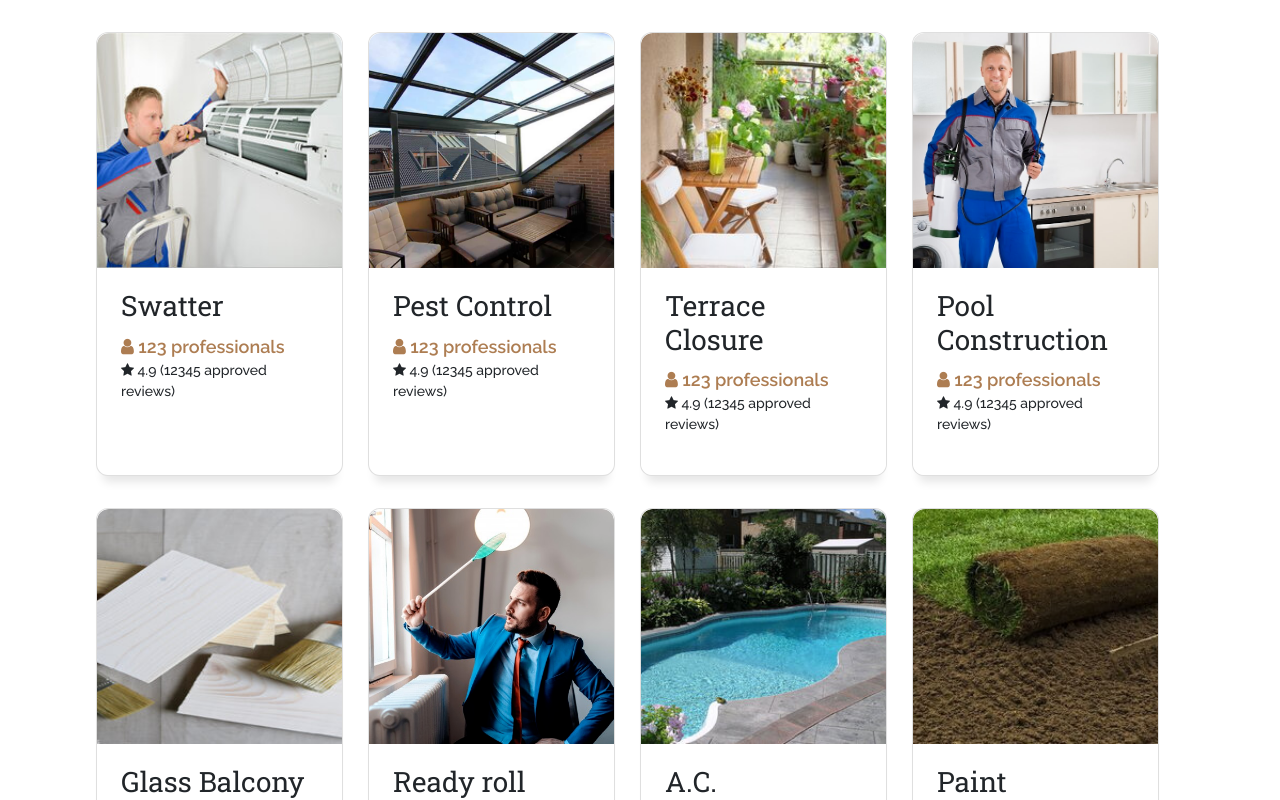
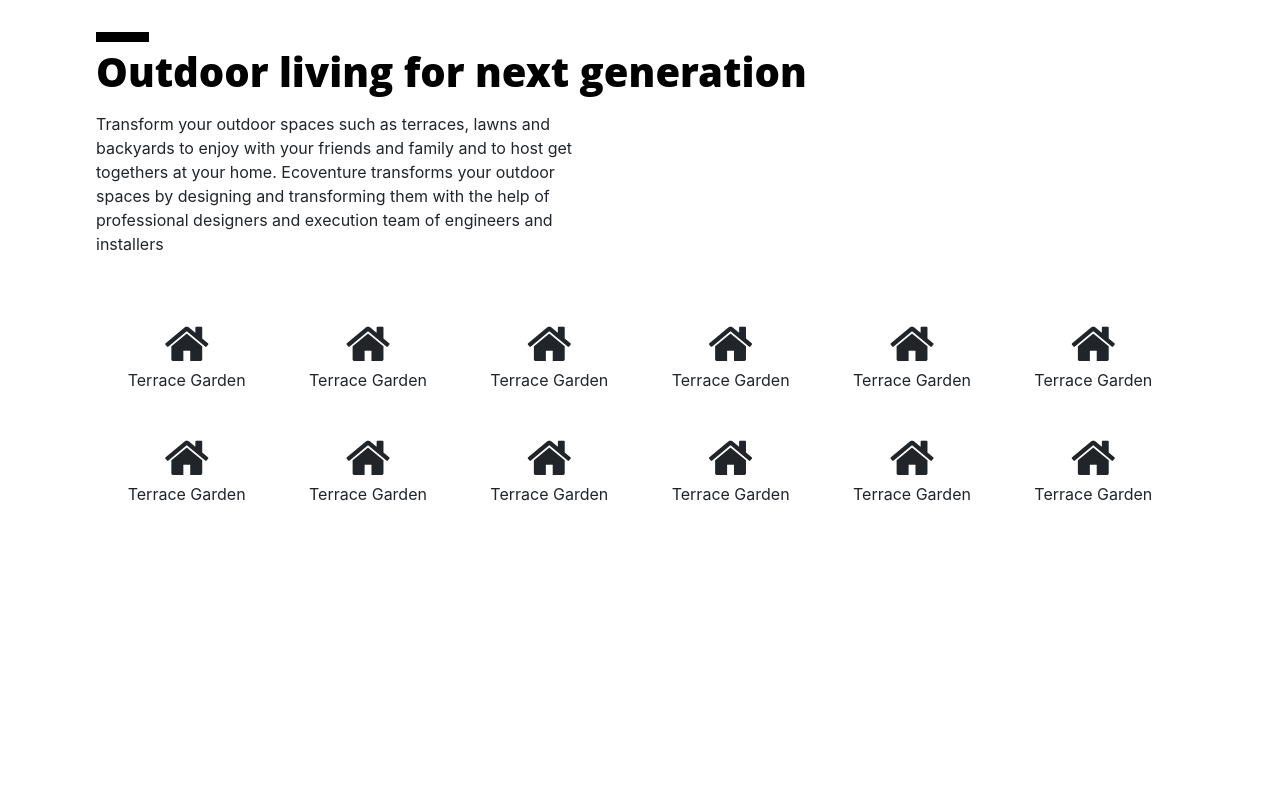
Before and after one commit to Anubhav2907/Ecoventures, a React (Create React App) app in the folder client/: page / in a window 1280 px wide. Shown: the top 800 px of the page. Built offline with nearby package versions, Linux system fonts and the light colour scheme.

Commit message:
3 sections done

```diff
--- a/client/src/App.js
+++ b/client/src/App.js
@@ -1,5 +1,5 @@
 import React from "react";
-import Services from "./components/Services";
+import Services from "./components/top";
 
 function App() {
   return (
--- a/client/src/components/GetATour.css
+++ b/client/src/components/GetATour.css
@@ -84,7 +84,7 @@ body {
     }
 }
 
-.card {
+.getCard {
     position: relative;
     display: flex;
     align-items: flex-end;
@@ -98,12 +98,12 @@ body {
 }
 
 @media (min-width: 600px) {
-    .card {
+    .getCard {
         height: 250px;
     }
 }
 
-.card:before {
+.getCard:before {
     content: "";
     position: absolute;
     top: 0;
@@ -116,7 +116,7 @@ body {
     pointer-events: none;
 }
 
-.card:after {
+.getCard:after {
     content: "";
     display: block;
     position: absolute;
@@ -130,35 +130,35 @@ body {
     transition: transform calc(var(--d) * 2) var(--e);
 }
 
-.card:nth-child(1):before {
+.getCard:nth-child(1):before {
     background-image: url(https://images.unsplash.com/photo-1572085313466-6710de8d7ba3?ixid=MnwxMjA3fDB8MHxwaG90by1wYWdlfHx8fGVufDB8fHx8&ixlib=rb-1.2.1&auto=format&fit=crop&w=375&q=80);
 }
 
-.card:nth-child(2):before {
+.getCard:nth-child(2):before {
     background-image: url(https://images.unsplash.com/photo-1559749284-7a6971fd798e?ixid=MnwxMjA3fDB8MHxwaG90by1wYWdlfHx8fGVufDB8fHx8&ixlib=rb-1.2.1&auto=format&fit=crop&w=334&q=80);
 }
 
-.card:nth-child(3):before {
+.getCard:nth-child(3):before {
     background-image: url(https://images.unsplash.com/photo-1463554050456-f2ed7d3fec09?ixid=MnwxMjA3fDB8MHxwaG90by1wYWdlfHx8fGVufDB8fHx8&ixlib=rb-1.2.1&auto=format&fit=crop&w=334&q=80);
 }
 
-.card:nth-child(4):before {
+.getCard:nth-child(4):before {
     background-image: url(https://images.unsplash.com/photo-1444392061186-9fc38f84f726?ixid=MnwxMjA3fDB8MHxwaG90by1wYWdlfHx8fGVufDB8fHx8&ixlib=rb-1.2.1&auto=format&fit=crop&w=1052&q=80);
 }
 
-.card:nth-child(5):before {
+.getCard:nth-child(5):before {
     background-image: url(https://images.unsplash.com/photo-1610388662357-85cd6d39872a?ixid=MnwxMjA3fDB8MHxwaG90by1wYWdlfHx8fGVufDB8fHx8&ixlib=rb-1.2.1&auto=format&fit=crop&w=375&q=80);
 }
 
-.card:nth-child(6):before {
+.getCard:nth-child(6):before {
     background-image: url(https://images.unsplash.com/photo-1593006778578-43c2f2b03812?ixid=MnwxMjA3fDB8MHxwaG90by1wYWdlfHx8fGVufDB8fHx8&ixlib=rb-1.2.1&auto=format&fit=crop&w=1050&q=80);
 }
 
-.card:nth-child(7):before {
+.getCard:nth-child(7):before {
     background-image: url(https://images.unsplash.com/photo-1593006778578-43c2f2b03812?ixid=MnwxMjA3fDB8MHxwaG90by1wYWdlfHx8fGVufDB8fHx8&ixlib=rb-1.2.1&auto=format&fit=crop&w=1050&q=80);
 }
 
-.card:nth-child(8):before {
+.getCard:nth-child(8):before {
     background-image: url(https://images.unsplash.com/photo-1523438885200-e635ba2c371e?ixid=MnwxMjA3fDB8MHxwaG90by1wYWdlfHx8fGVufDB8fHx8&ixlib=rb-1.2.1&auto=format&fit=crop&w=334&q=80);
 }
 
@@ -215,7 +215,7 @@ body {
 }
 
 @media (hover: hover) and (min-width: 600px) {
-    .card:after {
+    .getCard:after {
         transform: translateY(0);
     }
     .content {
@@ -226,24 +226,24 @@ body {
         transform: translateY(1rem);
         transition: transform var(--d) var(--e), opacity var(--d) var(--e);
     }
-    .card:hover, .card:focus-within {
+    .getCard:hover, .getCard:focus-within {
         align-items: center;
     }
-    .card:hover:before, .card:focus-within:before {
+    .getCard:hover:before, .getCard:focus-within:before {
         transform: translateY(-4%);
     }
-    .card:hover:after, .card:focus-within:after {
+    .getCard:hover:after, .getCard:focus-within:after {
         transform: translateY(-50%);
     }
-    .card:hover .content, .card:focus-within .content {
+    .getCard:hover .content, .getCard:focus-within .content {
         transform: translateY(-20%);
     }
-    .card:hover .content>*:not(.title), .card:focus-within .content>*:not(.title) {
+    .getCard:hover .content>*:not(.title), .getCard:focus-within .content>*:not(.title) {
         opacity: 1;
         transform: translateY(0);
         transition-delay: calc(var(--d) / 8);
     }
-    .card:focus-within:before, .card:focus-within:after, .card:focus-within .content, .card:focus-within .content>*:not(.title) {
+    .getCard:focus-within:before, .getCard:focus-within:after, .getCard:focus-within .content, .getCard:focus-within .content>*:not(.title) {
         transition-duration: 0s;
     }
 }
--- /dev/null
+++ b/client/src/components/top.css
@@ -0,0 +1,48 @@
+
+.container1 {
+    padding:2em 6em !important;
+}
+
+.getATour {
+    width: 100% !important;
+    /* margin-left: 2.1em; */
+}
+.colorLine {
+    width: 53px;
+    height: 10px;
+    background-color: rgb(0, 0, 0);
+}
+
+.gettext {
+    font-size: 2.5em;
+    font-weight: 1000;
+    color: rgb(0, 0, 0);
+    font-family: 'Open Sans', sans-serif;
+}
+p{
+    margin-bottom: 10px;
+}
+.getcontent {
+    margin-top: 0.2em;
+}
+
+.intro {
+    font-size: 1em;
+    width: 45%;
+}
+.first-row{
+    display: flex;
+    justify-content: space-around;
+    margin-top: 4em;
+    margin-bottom: 2em;
+}
+.second-row{
+    display: flex;
+    justify-content: space-around;
+}
+.element{
+    text-align: center;
+}
+.fa{
+    font-size: 3em;
+}
--- /dev/null
+++ b/client/src/components/top.js
@@ -0,0 +1,78 @@
+/* eslint-disable jsx-a11y/anchor-is-valid */
+import React from "react";
+import "./top.css";
+function Services() {
+  return (
+    <div className="container1">
+      <div className="getATour">
+        <div className="colorLine"></div>
+        <p className="gettext">Outdoor living for next generation</p>
+        <div className="getcontent">
+          <p className="intro">
+            Transform your outdoor spaces such as terraces, lawns and backyards
+            to enjoy with your friends and family and to host get togethers at
+            your home. Ecoventure transforms your outdoor spaces by designing
+            and transforming them with the help of professional designers and
+            execution team of engineers and installers
+          </p>
+        </div>
+        <div>
+          <div className="first-row">
+            <div className="element">
+              <i class="fa fa-home" aria-hidden="true"></i>
+              <p>Terrace Garden</p>
+            </div>
+            <div className="element">
+              <i class="fa fa-home" aria-hidden="true"></i>
+              <p>Terrace Garden</p>
+            </div>
+            <div className="element">
+              <i class="fa fa-home" aria-hidden="true"></i>
+              <p>Terrace Garden</p>
+            </div>
+            <div className="element">
+              <i class="fa fa-home" aria-hidden="true"></i>
+              <p>Terrace Garden</p>
+            </div>
+            <div className="element">
+              <i class="fa fa-home" aria-hidden="true"></i>
+              <p>Terrace Garden</p>
+            </div>
+            <div className="element">
+              <i class="fa fa-home" aria-hidden="true"></i>
+              <p>Terrace Garden</p>
+            </div>
+          </div>
+          <div className="second-row">
+            <div className="element">
+              <i class="fa fa-home" aria-hidden="true"></i>
+              <p>Terrace Garden</p>
+            </div>
+            <div className="element">
+              <i class="fa fa-home" aria-hidden="true"></i>
+              <p>Terrace Garden</p>
+            </div>
+            <div className="element">
+              <i class="fa fa-home" aria-hidden="true"></i>
+              <p>Terrace Garden</p>
+            </div>
+            <div className="element">
+              <i class="fa fa-home" aria-hidden="true"></i>
+              <p>Terrace Garden</p>
+            </div>
+            <div className="element">
+              <i class="fa fa-home" aria-hidden="true"></i>
+              <p>Terrace Garden</p>
+            </div>
+            <div className="element">
+              <i class="fa fa-home" aria-hidden="true"></i>
+              <p>Terrace Garden</p>
+            </div>
+          </div>
+        </div>
+      </div>
+    </div>
+  );
+}
+
+export default Services;
```
Also changed, not shown: client/src/components/GetATour.js (+8 -8 lines).
